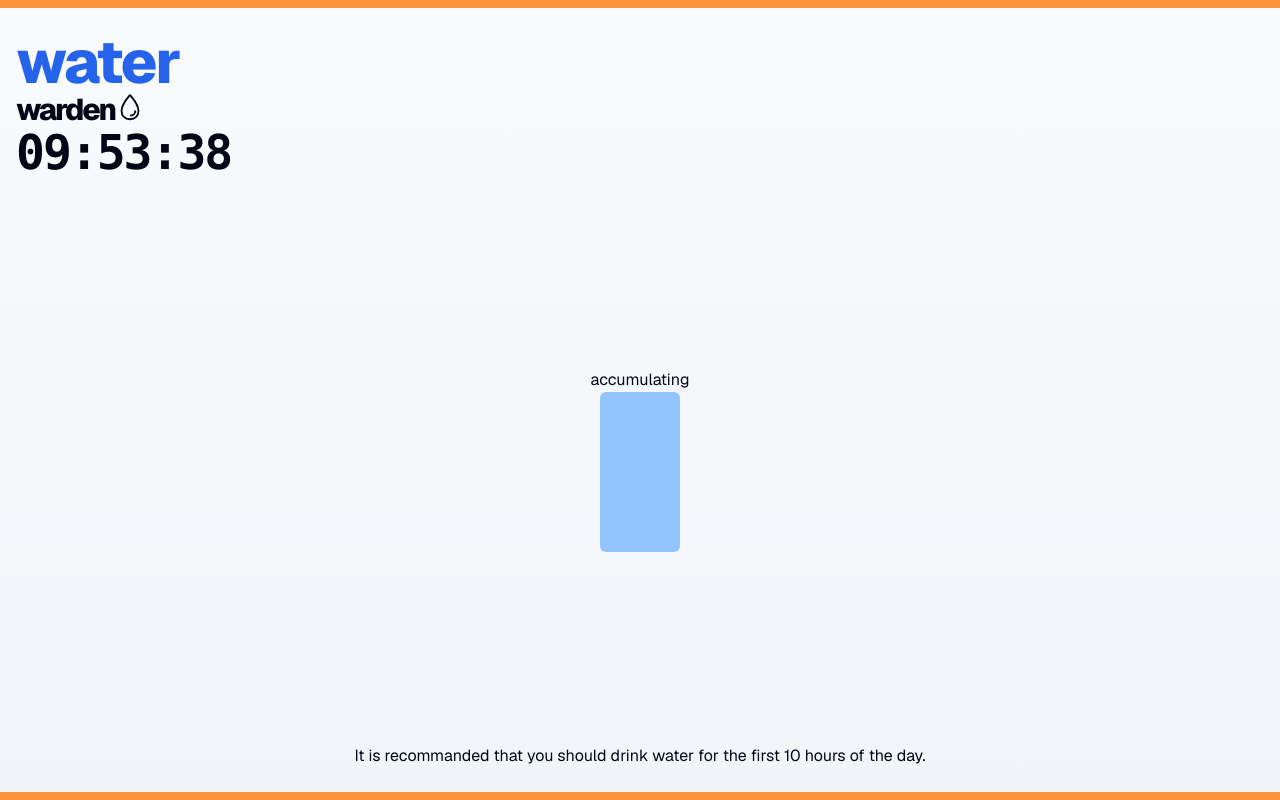
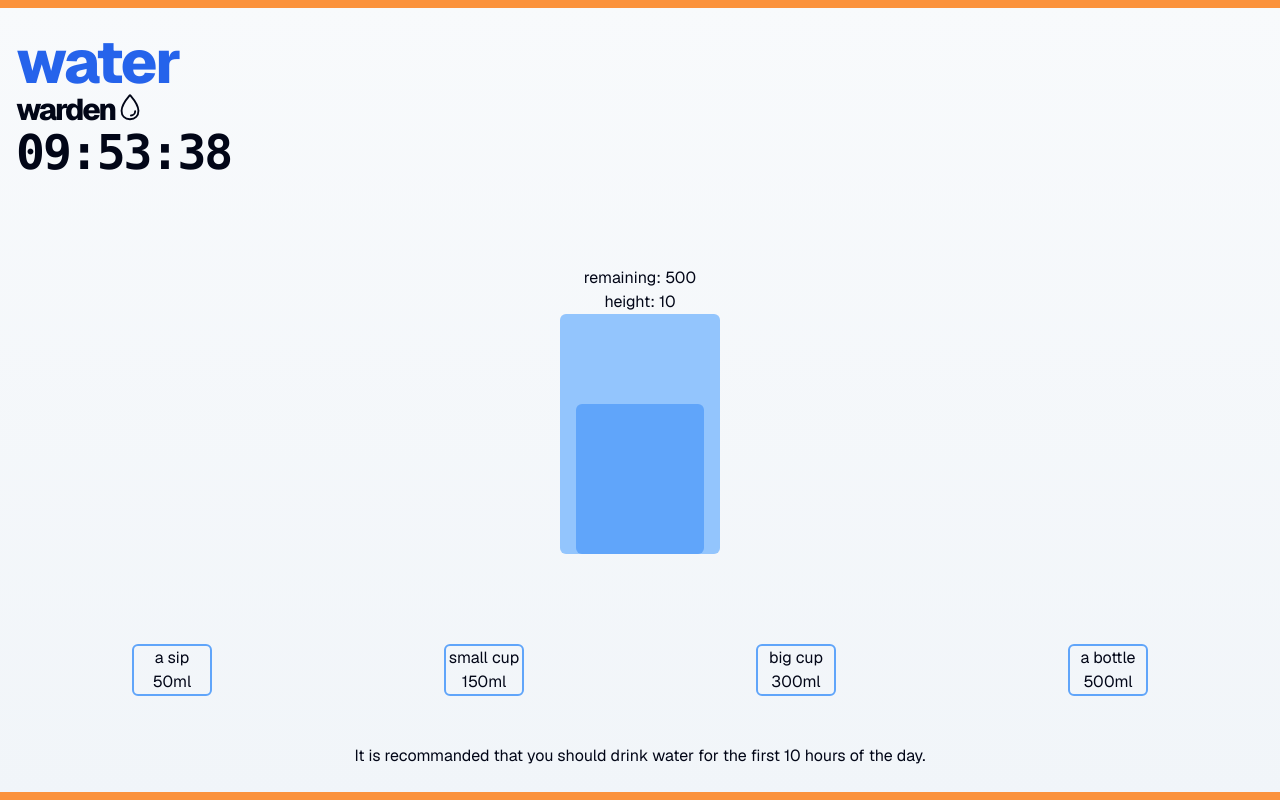
Before and after one commit to Pakkerman/water-warden, a Next.js app: page / in a window 1280 px wide. Built offline with nearby package versions, Linux system fonts and the light colour scheme.

Commit message:
feat: drink buttons

```diff
--- /dev/null
+++ b/src/app/_components/drinks.tsx
@@ -0,0 +1,44 @@
+const drinks = [
+  {
+    name: "a sip",
+    amount: 50,
+  },
+  {
+    name: "small cup",
+    amount: 150,
+  },
+  {
+    name: "big cup",
+    amount: 300,
+  },
+  {
+    name: "a bottle",
+    amount: 500,
+  },
+];
+
+export function Drinks({
+  remaining,
+  setRemaining,
+}: {
+  remaining: number;
+  setRemaining: React.Dispatch<React.SetStateAction<number>>;
+}) {
+  return (
+    <ul className="flex w-full justify-around">
+      {drinks.map(({ name, amount }) => (
+        <li
+          className="flex w-20 cursor-pointer flex-col items-center justify-center rounded-md border-2 border-blue-400 hover:border-orange-400"
+          key={amount}
+          onClick={() =>
+            setRemaining(remaining - amount < 0 ? 0 : remaining - amount)
+          }
+        >
+          <p>{name}</p>
+          <p>{amount}ml</p>
+          <button></button>
+        </li>
+      ))}
+    </ul>
+  );
+}
--- a/src/app/_components/waterAccumulator.tsx
+++ b/src/app/_components/waterAccumulator.tsx
@@ -2,22 +2,16 @@
 import clsx from "clsx";
 import { useEffect, useState } from "react";
 
-export function WaterAccumulator() {
-  const [height, setHeight] = useState(5);
-
-  useEffect(() => {
-    const id = setInterval(() => {
-      setHeight((prev) => (prev + 1) % 10);
-    }, 1000);
-    return () => clearInterval(id);
-  }, []);
+export function WaterAccumulator({ remaining }: { remaining: number }) {
+  const height = Math.floor(remaining / 50);
 
   return (
     <div className="relative flex h-full flex-col items-center justify-center ">
-      <h1>accumulating</h1>
+      <h1>remaining: {remaining}</h1>
+      <h1>height: {height}</h1>
       {/* <div className="absolute left-20 top-[50%] h-[300px] w-2 translate-y-[-50%] bg-slate-950" /> */}
       {/* <div className="absolute right-20 top-[50%] h-[300px] w-2 translate-y-[-50%] bg-slate-950" /> */}
-      <div className="border-3 relative h-40 w-20 rounded-md border-black bg-blue-300">
+      <div className="border-3 relative h-60 w-40 rounded-md border-black bg-blue-300">
         <div
           className="absolute inset-x-4 bottom-0 rounded-md bg-blue-400"
           style={{ height: `${height * 15}px` }}
--- a/src/app/page.tsx
+++ b/src/app/page.tsx
@@ -1,9 +1,14 @@
+"use client";
 import Link from "next/link";
 import { Timer } from "./_components/timer";
 import { DropIcon } from "~/svgs";
 import { WaterAccumulator } from "./_components/waterAccumulator";
+import { Drinks } from "./_components/drinks";
+import { useState } from "react";
 
 export default function HomePage() {
+  const [remaining, setRemaining] = useState(500);
+
   return (
     <main className="flex h-[100dvh] flex-col items-center justify-center text-slate-950">
       <div className="container flex h-full flex-col items-center justify-between gap-12 px-4 py-8">
@@ -17,8 +22,9 @@ export default function HomePage() {
         </section>
 
         <div className="h-[500px] w-full">
-          <WaterAccumulator />
+          <WaterAccumulator remaining={remaining} />
         </div>
+        <Drinks remaining={remaining} setRemaining={setRemaining} />
         <p>
           It is recommanded that you should drink water for the first 10 hours
           of the day.
```
Also changed, not shown: 1 other file (tests, documents, lock files or other folders).
